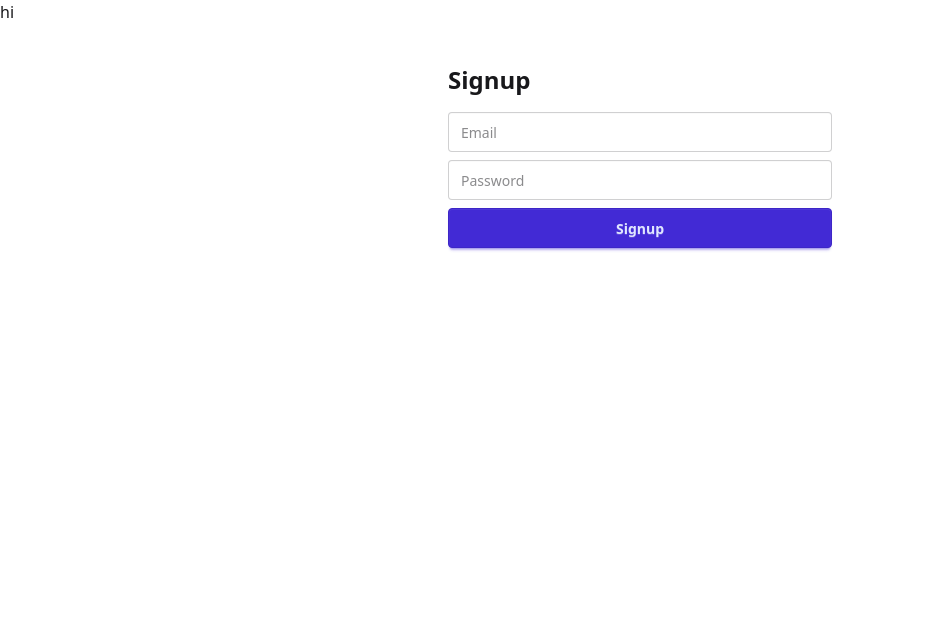
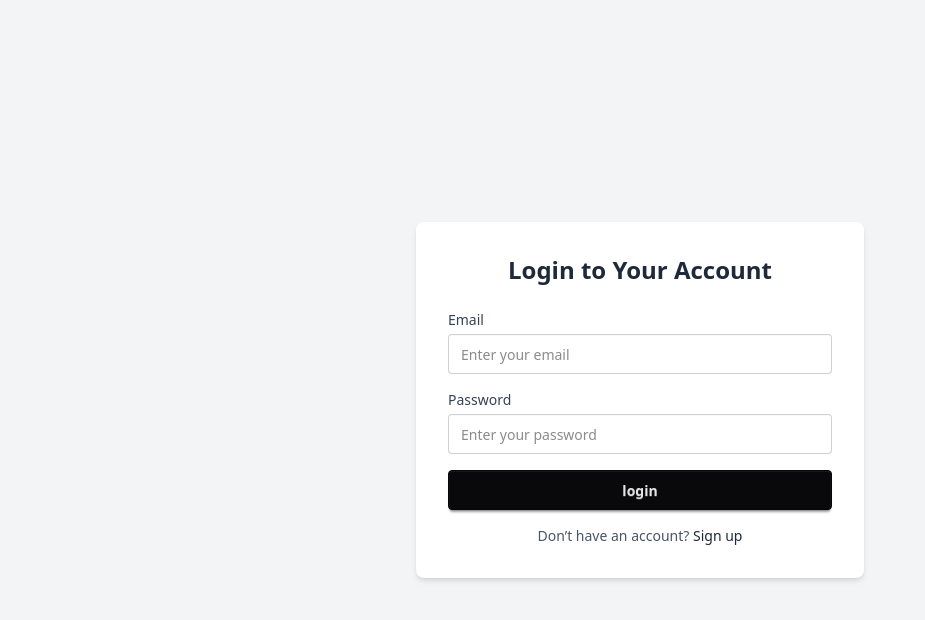
Before and after one commit to AaliyanAslam/chat-app, a React (Vite) app: page / in a window 1280 px wide. Shown: the top 620 px of the page, without its empty margins (0-925 px from the left). Built offline with nearby package versions, Linux system fonts and the light colour scheme.

Commit message:
login / signup page
login / signup page  error handling and loading and move to dashboard done

```diff
--- a/src/App.jsx
+++ b/src/App.jsx
@@ -1,12 +1,14 @@
 
+import Login from "./pages/Login"
 import Signup from "./pages/Signup"
 
 function App() {
 
   return (
    <>
-   hi
+
    <Signup/>
+   <Login/>
     </>
   )
 }
--- /dev/null
+++ b/src/components/Loader.jsx
@@ -0,0 +1,10 @@
+import React from 'react'
+
+const Loader = () => {
+  return (
+    <>
+    <span className="loading loading-bars loading-md"></span></>
+  )
+}
+
+export default Loader
--- a/src/components/protectedRoute.jsx
+++ b/src/components/protectedRoute.jsx
@@ -0,0 +1,19 @@
+import React from 'react'
+import { useSelector } from 'react-redux'
+import {  useNavigate } from 'react-router-dom'
+
+const protectedRoute = ({children}) => {
+    const navigate = useNavigate()
+
+    const user = useSelector((state)=> state.auth.user)
+if(!user){
+    // return <Navigate to="/login"/>
+    return navigate("/login")
+}
+
+  return children
+
+
+}
+
+export default protectedRoute
--- a/src/main.jsx
+++ b/src/main.jsx
@@ -1,16 +1,48 @@
-import { StrictMode } from 'react'
-import { createRoot } from 'react-dom/client'
-import './index.css'
-import App from './App.jsx'
-import { Provider } from 'react-redux'
-import store from "./store/store.js"
+import { StrictMode } from "react";
+import { createRoot } from "react-dom/client";
+import "./index.css";
+import App from "./App.jsx";
+import { Provider } from "react-redux";
+import store from "./store/store.js";
+import { createBrowserRouter, RouterProvider } from "react-router-dom";
+import Signup from "./pages/Signup.jsx";
+import Login from "./pages/Login.jsx";
+import Dashboard from "./pages/Dashboard.jsx";
+import protectedRoute from "./components/protectedRoute.jsx";
 
-createRoot(document.getElementById('root')).render(
+const router = createBrowserRouter([
+  {
+    path: "/",
+    element: <Login />,
+  },
+  {
+    path: "signup",
+    element: <Signup />,
+  },
+  {
+    path: "login",
+    element: <Login />,
+  },
+  {
+    path: "dashboard",
+    element: <Dashboard />,
+  },
+  {
+    path: "dashboard",
+    element: (
+      <protectedRoute>
+        <Dashboard />
+      </protectedRoute>
+    ),
+  },
+]);
+
+createRoot(document.getElementById("root")).render(
   <StrictMode>
     <Provider store={store}>
-
-    <App />
-
+      <RouterProvider router={router}>
+        <App />
+      </RouterProvider>
     </Provider>
-  </StrictMode>,
-)
+  </StrictMode>
+);
--- a/src/pages/Dashboard.jsx
+++ b/src/pages/Dashboard.jsx
@@ -0,0 +1,40 @@
+import React from 'react'
+import { signOut , getAuth } from 'firebase/auth'
+import {  useNavigate } from 'react-router-dom'
+import { setUser } from '../features/auth/authSlice'
+import { useDispatch } from 'react-redux'
+
+
+
+const Dashboard = () => {
+    const dispatch = useDispatch()
+    const navigate = useNavigate()
+const handleLogout = async ()=>{
+const auth = getAuth()
+await signOut(auth)
+dispatch(setUser(null))
+navigate("/login" ,{ replace: true})
+
+
+}
+
+
+
+  return (
+    <>
+    <div className="p-6 flex justify-between">
+      <h1 className="text-2xl font-bold mb-4">Welcome to Dashboard</h1>
+      <button
+        onClick={handleLogout}
+        className="bg-red-500 text-white px-4 py-2 rounded"
+      >
+        Logout
+      </button>
+    </div>
+
+
+    </>
+  )
+}
+
+export default Dashboard
--- a/src/pages/Login.jsx
+++ b/src/pages/Login.jsx
@@ -0,0 +1,98 @@
+import { useState } from "react";
+import { signInWithEmailAndPassword } from "firebase/auth";
+import { auth } from "../lib/firebase";
+import { useDispatch } from "react-redux";
+import { setUser } from "../features/auth/authSlice";
+import { useNavigate, Link } from "react-router-dom";
+import Loader from "../components/Loader";
+
+const Login = () => {
+  const [email, setEmail] = useState("");
+  const [password, setPassword] = useState("");
+  const dispatch = useDispatch();
+  const navigate = useNavigate();
+  const [loading, setLoading] = useState(false);
+  const [error, setError] = useState(false);
+    const [message, setMessege] = useState("")
+
+
+  const handleLogin = async (e) => {
+    e.preventDefault();
+    try {
+      setLoading(true);
+      const res = await signInWithEmailAndPassword(auth, email, password);
+      dispatch(
+        setUser({
+          uid: res.user.uid,
+          email: res.user.email,
+        })
+      );
+setMessege(true)
+
+      setError(false);
+
+      navigate("/dashboard");
+    } catch (err) {
+      //   alert(err.message);
+      // err.message = "Something went wrong !"
+      setError(true && err.message);
+    } finally {
+      setLoading(false);
+    }
+  };
+
+  return (
+    <div className="min-h-screen flex items-center justify-center bg-gray-100 px-4">
+      <div className="bg-white w-full max-w-md p-8 rounded-lg shadow-md">
+        <h2 className="text-2xl font-semibold text-center text-gray-800 mb-6">
+          Login to Your Account
+        </h2>
+        <form onSubmit={handleLogin} className="space-y-4">
+          <div>
+            <label className="block text-sm font-medium text-gray-700 mb-1">
+              Email
+            </label>
+            <input
+              type="email"
+              placeholder="Enter your email"
+              value={email}
+              onChange={(e) => setEmail(e.target.value)}
+              className="input input-bordered w-full"
+              required
+            />
+          </div>
+          <div>
+            <label className="block text-sm font-medium text-gray-700 mb-1">
+              Password
+            </label>
+            <input
+              type="password"
+              placeholder="Enter your password"
+              value={password}
+              onChange={(e) => setPassword(e.target.value)}
+              className="input input-bordered w-full"
+              required
+            />
+          </div>
+          <div className="text-green-600">   {message? "Account created Successfully!" : ""}</div>
+          <div className="text-red-600"> {error}</div>
+
+          <button type="submit" className="btn btn-neutral w-full">
+            {loading ? <Loader /> : "login"}
+          </button>
+        </form>
+        <p className="text-sm text-center text-gray-600 mt-4">
+          Don’t have an account?{" "}
+          <Link
+            to="/signup"
+            className="text-gray-800 font-medium hover:underline"
+          >
+            Sign up
+          </Link>
+        </p>
+      </div>
+    </div>
+  );
+};
+
+export default Login;
--- a/src/pages/Signup.jsx
+++ b/src/pages/Signup.jsx
@@ -1,61 +1,93 @@
-import React , {useState} from 'react'
-import {setUser} from "../features/auth/authSlice"
-import { useDispatch } from 'react-redux'
-import { createUserWithEmailAndPassword } from 'firebase/auth'
-import { sendEmailVerification } from 'firebase/auth'
-import {auth} from "../lib/firebase"
+import React, { useState } from 'react';
+import { useDispatch } from 'react-redux';
+import { createUserWithEmailAndPassword, sendEmailVerification } from 'firebase/auth';
+import { auth } from '../lib/firebase';
+import { setUser } from '../features/auth/authSlice';
+import { Link } from 'react-router-dom';
+import Loader from "../components/Loader";
 
 const Signup = () => {
-    const [email , setEmail] = useState("")
-    const [password , setPassword] = useState("")
-    const dispatch = useDispatch()
+  const [form, setForm] = useState({ email: '', password: '' });
+  const dispatch = useDispatch();
+  const [loading, setLoading] = useState(false)
+  const [error, setError] = useState(false)
+  const [message, setMessege] = useState("")
 
+
+  const handleChange = (e) => {
+    setForm({ ...form, [e.target.name]: e.target.value });
+
+  };
 
   const handleSignup = async (e) => {
     e.preventDefault();
     try {
-          const res = await createUserWithEmailAndPassword(auth, email, password);
+        setLoading(true)
+      const res = await createUserWithEmailAndPassword(auth, form.email, form.password);
+      await sendEmailVerification(res.user);
 
-
-          const verification = await sendEmailVerification(res.user)
-          dispatch(setUser(verification));
-          console.log(res);
+      dispatch(setUser({
+        uid: res.user.uid,
+        email: res.user.email,
+      }));
+setMessege(true)
+    setError(false)
+form.email =""
+form.password =""
 
     } catch (err) {
-          alert(err.message);
+    //   alert(err.message);
+    setError(true && err.message)
+    setMessege(false)
+    } finally{
+        setLoading(false)
     }
   };
 
-
-
   return (
-    <>
-
-    <form onSubmit={handleSignup} className="max-w-sm mx-auto mt-10">
-      <h2 className="text-2xl font-bold mb-4">Signup</h2>
+    <div className="min-h-screen flex items-center justify-center bg-gray-100 px-4">
+      <div className="bg-white w-full max-w-md p-8 rounded-lg shadow-md">
+        <h2 className="text-2xl font-semibold text-center text-gray-800 mb-6">Create Your Account</h2>
+        <form onSubmit={handleSignup} className="space-y-4">
+          <div>
+            <label className="block text-sm font-medium text-gray-700 mb-1">Email</label>
             <input
               type="email"
-        placeholder="Email"
-        value={email}
-        onChange={(e) => setEmail(e.target.value)}
-        className="input input-bordered w-full mb-2"
+              name="email"
+              placeholder="Enter your email"
+              value={form.email}
+              onChange={handleChange}
+              className="input input-bordered w-full p-3 rounded-md border-gray-300 shadow-sm"
+              required
             />
+          </div>
+          <div>
+            <label className="block text-sm font-medium text-gray-700 mb-1">Password</label>
             <input
               type="password"
-        placeholder="Password"
-        value={password}
-        onChange={(e) => setPassword(e.target.value)}
-        className="input input-bordered w-full mb-2"
+              name="password"
+              placeholder="Enter your password"
+              value={form.password}
+              onChange={handleChange}
+              className="input input-bordered w-full p-3 rounded-md border-gray-300 shadow-sm"
+              required
             />
-      <button type="submit" className="btn btn-primary w-full">
-        Signup
+          </div>
+          <div className="text-green-600">   {message? "Account created Successfully!" : ""}</div>
+          <div className="text-red-600">   {error}</div>
+          <button type="submit" className="btn btn-neutral w-full">
+           {loading ? <Loader/> : "Signup"}
           </button>
         </form>
+        <p className="text-center text-sm text-gray-600 mt-4">
+          Already have an account?{" "}
+          <Link to="/login" className="text-blue-600 font-medium hover:underline">
+            Login
+          </Link>
+        </p>
+      </div>
+    </div>
+  );
+};
 
-
-
-    </>
-  )
-}
-
-export default Signup
+export default Signup;
```
Lines whose indentation alone changed are shown as unchanged.
